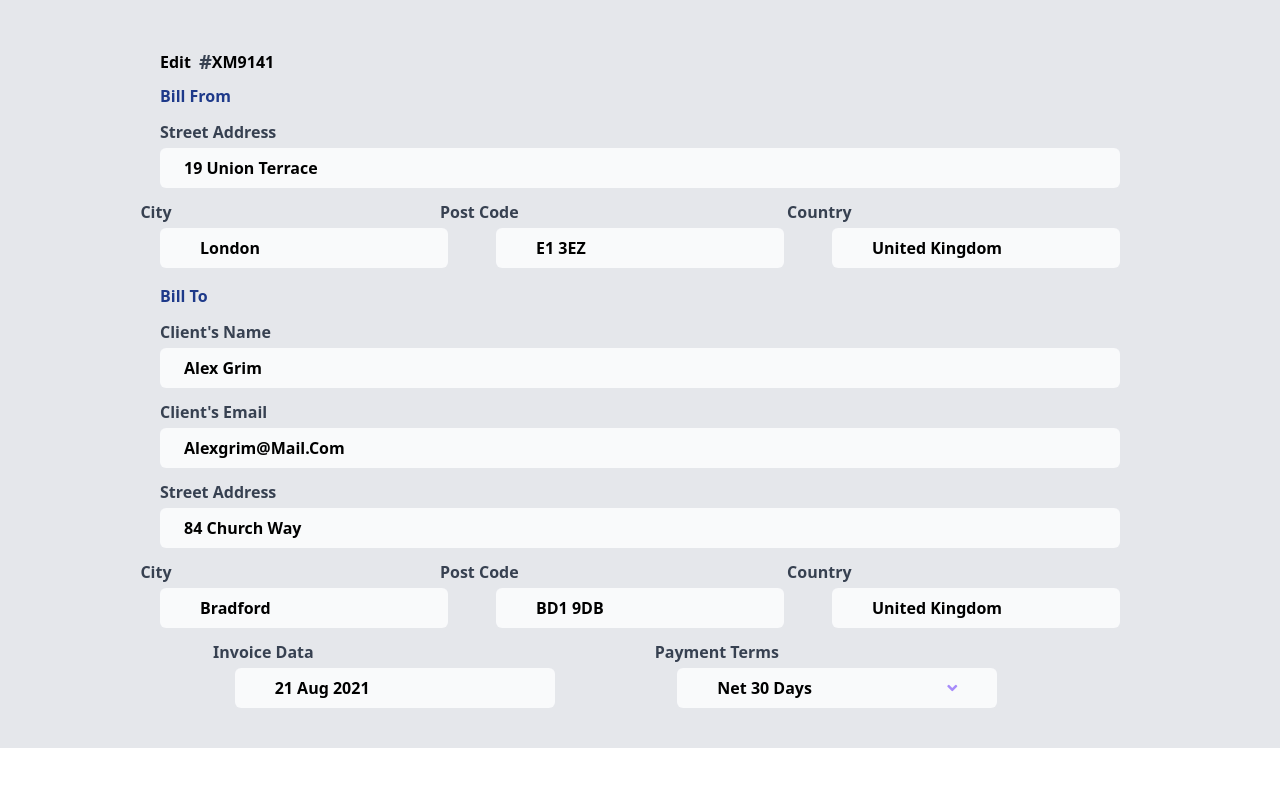
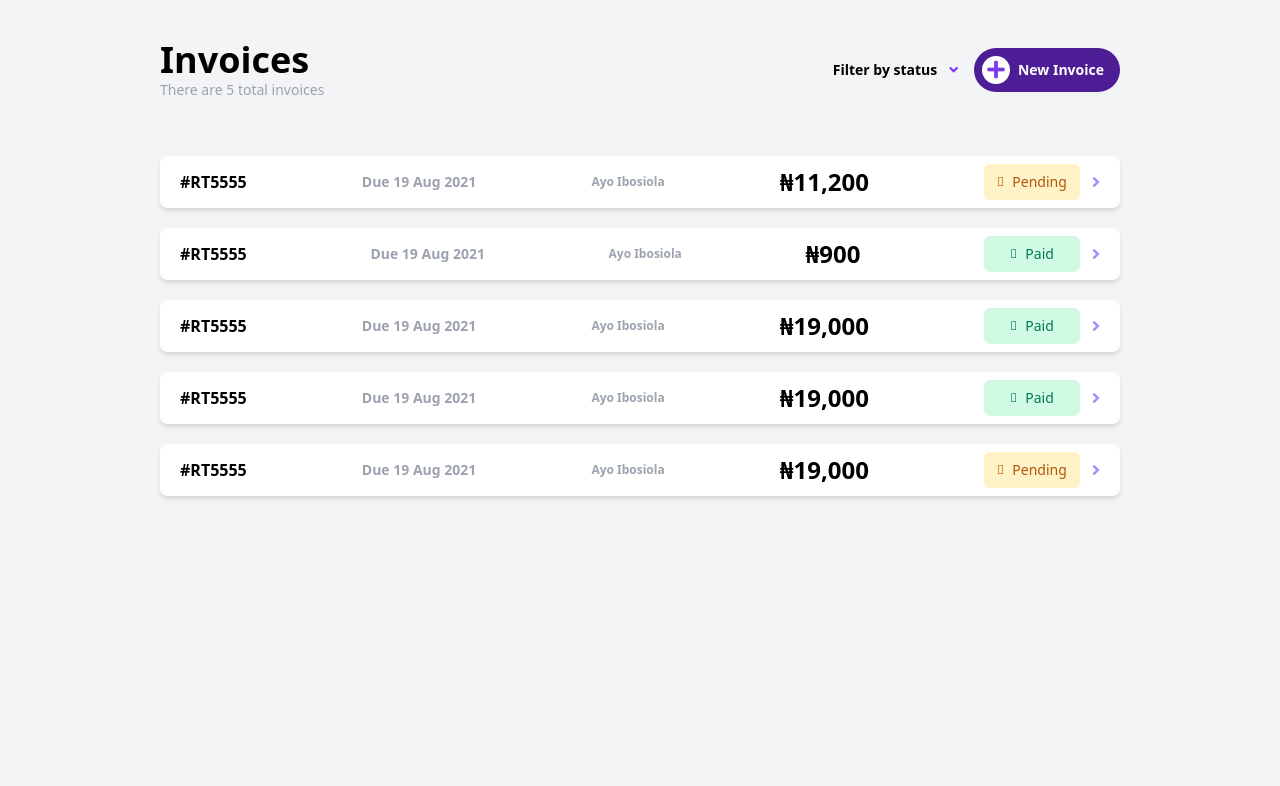
Before and after one commit to ayomideEnoch/invoice-app, a Vue app: page / in a window 1280 px wide. Shown: the top 786 px of the page. Built offline with nearby package versions, Linux system fonts and the light colour scheme.

Commit message:
Iteration...

```diff
--- a/src/App.vue
+++ b/src/App.vue
@@ -1,75 +1,9 @@
 <template>
-  <section class="w-full h-full bg-gray-200 px-40 py-10">
-    <div class="flex font-bold items-center py-2">
-      <p class="capitalize">edit</p>
-      <p class="text-xl text-gray-700 ml-2">#</p>
-      <p>XM9141</p>
-    </div>
-    <div class="capitalize text-blue-900 font-bold">bill from</div>
-    <div class="font-bold capitalize">
-      <p class="text-gray-700 mt-3 mb-1">street address</p>
-      <div class="bg-gray-50 py-2 px-6 rounded-md shadow-4xl">19 union terrace</div>
-    </div>
-    <div class="font-bold capitalize flex justify-evenly -ml-72">
-      <p class="text-gray-700 mt-3 mb-1">city</p>
-      <p class="text-gray-700 mt-3 mb-1">post code</p>
-      <p class="text-gray-700 mt-3 mb-1">country</p>
-    </div>
-    <div class="font-bold flex justify-evenly">
-      <p class="capitalize bg-gray-50 py-2 px-10 w-80 rounded-md shadow-4xl">london</p>
-      <p class="uppercase bg-gray-50 py-2 px-10 w-80 rounded-md shadow-4xl mx-12">
-        e1 3ez
-      </p>
-      <p class="capitalize bg-gray-50 py-2 px-10 w-80 rounded-md shadow-4xl">
-        united kingdom
-      </p>
-    </div>
-    <div class="capitalize text-blue-900 font-bold mt-4">bill to</div>
-    <div class="font-bold capitalize">
-      <p class="text-gray-700 mt-3 mb-1">client's name</p>
-      <div class="bg-gray-50 py-2 px-6 rounded-md shadow-4xl">alex grim</div>
-    </div>
-    <div class="font-bold capitalize">
-      <p class="text-gray-700 mt-3 mb-1">client's email</p>
-      <div class="bg-gray-50 py-2 px-6 rounded-md shadow-4xl">alexgrim@mail.com</div>
-      <div class="font-bold capitalize">
-        <p class="text-gray-700 mt-3 mb-1">street address</p>
-        <div class="bg-gray-50 py-2 px-6 rounded-md shadow-4xl">84 church way</div>
-      </div>
-      <div class="font-bold capitalize flex justify-evenly -ml-72">
-        <p class="text-gray-700 mt-3 mb-1">city</p>
-        <p class="text-gray-700 mt-3 mb-1">post code</p>
-        <p class="text-gray-700 mt-3 mb-1">country</p>
-      </div>
-      <div class="font-bold flex justify-evenly">
-        <p class="capitalize bg-gray-50 py-2 px-10 w-80 rounded-md shadow-4xl">
-          bradford
-        </p>
-        <p class="uppercase bg-gray-50 py-2 px-10 w-80 rounded-md shadow-4xl mx-12">
-          bd1 9db
-        </p>
-        <p class="capitalize bg-gray-50 py-2 px-10 w-80 rounded-md shadow-4xl">
-          united kingdom
-        </p>
-      </div>
-
-      <div class="font-bold capitalize flex justify-evenly -ml-72">
-        <p class="text-gray-700 mt-3 mb-1">invoice data</p>
-        <p class="text-gray-700 mt-3 mb-1">payment terms</p>
-      </div>
-      <div class="font-bold flex justify-evenly">
-        <p class="capitalize bg-gray-50 py-2 px-10 w-80 rounded-md shadow-4xl">
-          21 aug 2021
-        </p>
-        <div
-          class="flex justify-between items-center capitalize bg-gray-50 py-2 px-10 w-80 rounded-md shadow-4xl mx-12"
-        >
-          <p class="">net 30 days</p>
-          <i class="fas fa-angle-down cursor-pointer text-purple-400 font-bold"></i>
-        </div>
-      </div>
-    </div>
-  </section>
+  <div
+    class="w-full h-full min-h-screen bg-gray-100 px-40 pt-10 overflow-y-auto relative"
+  >
+    <router-view></router-view>
+  </div>
 </template>
 
 <script>
--- a/src/main.js
+++ b/src/main.js
@@ -1,6 +1,8 @@
 import { createApp } from 'vue'
 import App from './App.vue'
 import './assets/style.css'
-import router from './router' // <---
+import router from './router/index'
 
-createApp(App).use(router).mount('#app')
+const app = createApp(App);
+app.use(router);
+app.mount('#app')
--- a/src/router/index.js
+++ b/src/router/index.js
@@ -1,35 +1,23 @@
-// import { createWebHistory, createRouter } from "vue-router";
-// import invoiceList from "@/views/InvoiceList";
-// import invoiceShow from "@/views/InvoiceShow";
-// import invoiceEdit from "@/views/InvoiceEdit";
-// import invoiceCreate from "@/views/InvoiceCreate";
+import { createRouter, createWebHistory } from  'vue-router';
+import Home from '../views/InvoiceList'
+import InvoiceCreate from '../views/InvoiceCreate'
 
-// const routes = [
-//   {
-//     path: "/",
-//     name: "invoiceList",
-//     component: invoiceList,
-//   },
-//   {
-//     path: "/invoiceShow",
-//     name: "invoiceShow",
-//     component: invoiceShow,
-//   },
-//   {
-//     path: "/invoiceEdit",
-//     name: "invoiceEdit",
-//     component: invoiceEdit,
-//   },
-//   {
-//     path: "/invoiceCreate",
-//     name: "invoiceCreate",
-//     component: invoiceCreate,
-//   },
-// ];
+const routes = [
+    {
+        path: '/',
+        name: 'Home',
+        component: Home
+    },
+    {
+        path: '/',
+        name: 'InvoiceCreate',
+        component: InvoiceCreate
+    },
+]
 
-// const router = createRouter({
-//   history: createWebHistory(),
-//   routes,
-// });
+const router = createRouter ({
+    history: createWebHistory(),
+    routes,
+})
 
-// export default router;8
+export default router;
--- a/src/views/InvoiceList.vue
+++ b/src/views/InvoiceList.vue
@@ -1,17 +1,26 @@
 <template>
-  <div class="w-full h-screen bg-gray-200 px-40 pt-10">
+  <div class="">
     <section class="flex justify-between mb-14">
       <div>
         <p class="font-semibold text-4xl">Invoices</p>
-        <p class="text-gray-400 text-sm">There are 7 total invoices</p>
+        <p class="text-gray-400 text-sm">
+          There are {{ invoiceData.length }} total invoices
+        </p>
       </div>
 
-      <div class="flex items-center cursor-pointer">
-        <div class="flex mr-4">
+      <div class="flex items-center">
+        <button @click="dropdown = true" class="flex mr-4 focus:outline-none">
           <p class="font-semibold text-sm">Filter by status</p>
           <p class="font-bold text-sm text-purple-600 pl-3">
             <i class="fa fa-angle-down"></i>
           </p>
+        </button>
+        <div
+          v-if="dropdown"
+          class="bg-white w-32 absolute top-20 right-72 mr-6 rounded-md text-sm py-2"
+        >
+          <p class="py-1 p-3 hover:bg-green-100 cursor-pointer">Paid</p>
+          <p class="py-1 p-3 hover:bg-yellow-100 cursor-pointer">Pending</p>
         </div>
         <button class="flex items-center bg-purple-900 p-2 rounded-full">
           <div
@@ -36,11 +45,16 @@
         <p class="text-gray-400 text-xs font-bold">{{ invoice.Name }}</p>
         <p class="font-semibold text-2xl">{{ invoice.price }}</p>
         <div class="flex items-center">
-          <div class="flex items-center bg-green-100 rounded-md p-2 px-4">
-            <p class="text-green-700 pr-2 font-bold">
-              <i class="fas fa-circle"></i>
-            </p>
-            <p class="text-green-700 pl-2">{{ invoice.status }}</p>
+          <div
+            class="flex items-center justify-center rounded-md p-2 w-24"
+            :class="
+              invoice.status === 'Paid'
+                ? 'bg-green-100 text-green-700'
+                : 'bg-yellow-100 text-yellow-700'
+            "
+          >
+            <i class="pr-2 text-xs fad fa-circle"></i>
+            <p class="text-sm text-center">{{ invoice.status }}</p>
           </div>
           <p class="text-purple-400 pl-3 font-bold">
             <i class="fas fa-angle-right cursor-pointer"></i>
@@ -55,41 +69,42 @@
 export default {
   data() {
     return {
+      dropdown: false,
       invoiceData: [
         {
           invoiceNo: "#RT5555",
           dueDate: "Due 19 Aug 2021",
           Name: "Ayo Ibosiola",
-          price: "N19,000",
+          price: "₦11,200",
+          status: "Pending",
+        },
+        {
+          invoiceNo: "#RT5555",
+          dueDate: "Due 19 Aug 2021",
+          Name: "Ayo Ibosiola",
+          price: "₦900",
           status: "Paid",
         },
         {
           invoiceNo: "#RT5555",
           dueDate: "Due 19 Aug 2021",
           Name: "Ayo Ibosiola",
-          price: "N19,000",
+          price: "₦19,000",
           status: "Paid",
         },
         {
           invoiceNo: "#RT5555",
           dueDate: "Due 19 Aug 2021",
           Name: "Ayo Ibosiola",
-          price: "N19,000",
+          price: "₦19,000",
           status: "Paid",
         },
         {
           invoiceNo: "#RT5555",
           dueDate: "Due 19 Aug 2021",
           Name: "Ayo Ibosiola",
-          price: "N19,000",
-          status: "Paid",
-        },
-        {
-          invoiceNo: "#RT5555",
-          dueDate: "Due 19 Aug 2021",
-          Name: "Ayo Ibosiola",
-          price: "N19,000",
-          status: "Paid",
+          price: "₦19,000",
+          status: "Pending",
         },
       ],
     };
```
